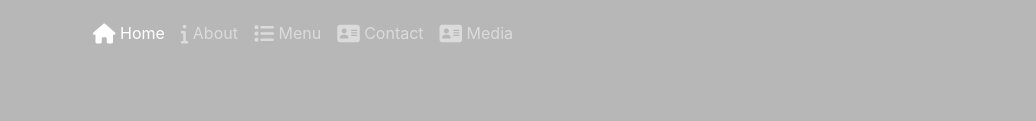
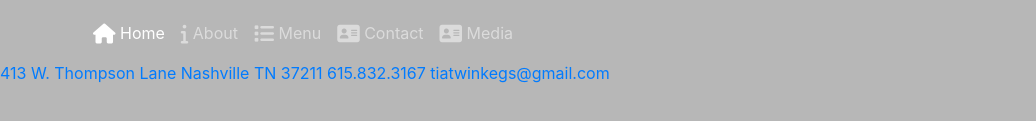
Before and after one commit to like65at5/rosiestwinkegs, a website: page index.html in a window 1280 px wide. Shown: the part 351-472 px from the top of the page, without its empty margins (0-1036 px from the left). Drawn offline with nearby package versions, Linux system fonts and the light colour scheme.

Commit message:
Footer Contacts

```diff
--- a/index.html
+++ b/index.html
@@ -30,6 +30,7 @@
     <title>Rosie's Twin Kegs</title>
   </head>
   <body>
+    <header>
       <div>
         <img
           class="centerimage"
@@ -37,6 +38,7 @@
         />
         <h1>Dive Bar and Restaurant since 1976</h1>
       </div>
+    </header>
     <nav class="navbar navbar-expand-sm navbar-dark sticky-top">
       <div class="container">
         <button
@@ -78,5 +80,29 @@
         </div>
       </div>
     </nav>
+
+    <footer>
+      <div>
+        <span>
+          <a
+            href="http://maps.google.com/maps?q=413+w.+thompson+lane+nashville+tn+37211"
+            target="_blank"
+            >413 W. Thompson Lane Nashville TN 37211
+          </a>
+        </span>
+
+        <span>
+          <a href="tel:615.832.3167">
+            <span>615.832.3167</span>
+          </a>
+        </span>
+
+        <span>
+          <a href="mailto:tiatwinkegs@gmail.com">
+            <span>tiatwinkegs@gmail.com</span>
+          </a>
+        </span>
+      </div>
+    </footer>
   </body>
 </html>
```
Also changed, not shown: 1 other file. Lines whose indentation alone changed are shown as unchanged.
